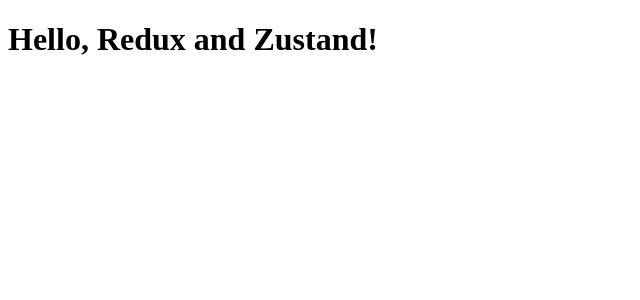
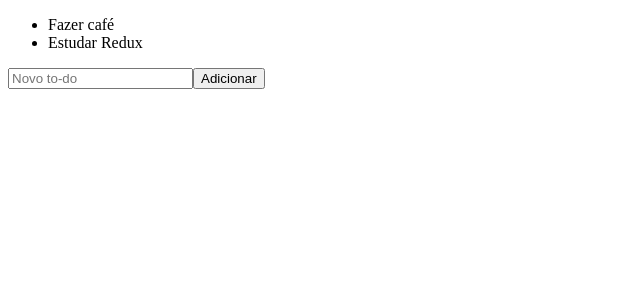
Before and after one commit to victorbadaro/react-redux-zustand, a React (Vite) app: page / in a window 1280 px wide. Shown: the top 300 px of the page, without its empty margins (0-640 px from the left). Built offline with nearby package versions, Linux system fonts and the light colour scheme.

Commit message:
feat: add TodosList and AddTodo components

```diff
--- a/src/app.tsx
+++ b/src/app.tsx
@@ -1,3 +1,11 @@
+import { AddTodo } from './components/add-todo';
+import { TodosList } from './components/todos-list';
+
 export function App() {
-	return <h1>Hello, Redux and Zustand!</h1>;
+	return (
+		<div>
+			<TodosList />
+			<AddTodo />
+		</div>
+	);
 }
--- /dev/null
+++ b/src/components/add-todo.tsx
@@ -0,0 +1,24 @@
+import { FormEvent, useState } from 'react';
+
+export function AddTodo() {
+	const [newTodo, setNewTodo] = useState('');
+
+	function handleNewTodo(event: FormEvent) {
+		event.preventDefault();
+
+		console.log(newTodo);
+	}
+
+	return (
+		<form onSubmit={handleNewTodo}>
+			<input
+				type="text"
+				placeholder="Novo to-do"
+				value={newTodo}
+				onChange={event => setNewTodo(event.target.value)}
+			/>
+
+			<button type="submit">Adicionar</button>
+		</form>
+	);
+}
--- /dev/null
+++ b/src/components/todos-list.tsx
@@ -0,0 +1,8 @@
+export function TodosList() {
+	return (
+		<ul>
+			<li>Fazer café</li>
+			<li>Estudar Redux</li>
+		</ul>
+	);
+}
```
